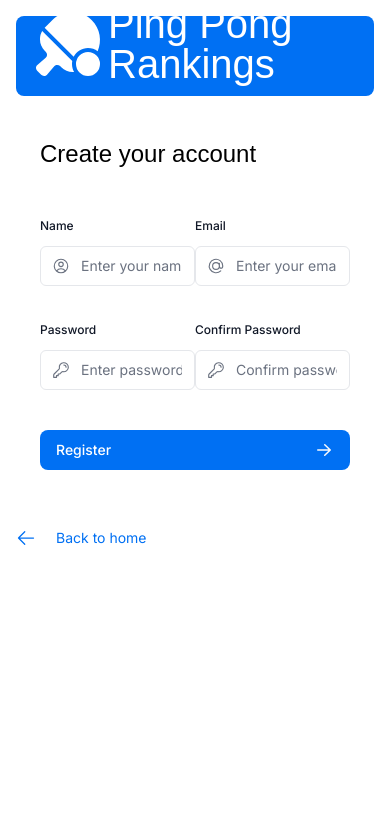
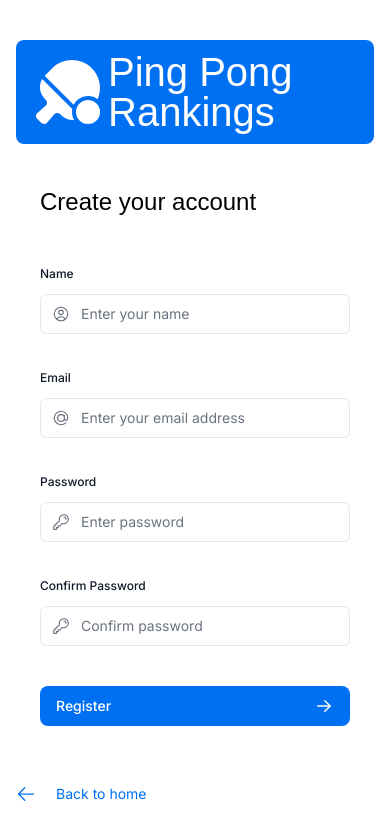
Before and after one commit to NatosenniK/Ping-Pong-Next-JS, a Next.js app in the folder nextjs-dashboard/: page /register in a window 390 px wide. Shown: the top 840 px of the page. Built offline with nearby package versions, Linux system fonts and the light colour scheme; a web font is replaced by a local one.

Commit message:
Fixing more mobile style issues

```diff
--- a/nextjs-dashboard/app/login/page.tsx
+++ b/nextjs-dashboard/app/login/page.tsx
@@ -9,9 +9,9 @@ export const metadata: Metadata = {
 
 export default function LoginPage() {
   return (
-    <main className="bg-white dark:bg-slate-800 flex items-center justify-center md:h-screen">
+    <main className="bg-white dark:bg-slate-800 flex items-center justify-center h-screen">
       <div className="relative mx-auto flex w-full max-w-[500px] flex-col space-y-2.5 p-4 md:-mt-32">
-        <div className="flex h-20 w-full items-end rounded-lg bg-blue-500 p-3 md:h-36 flex justify-center items-center">
+        <div className="flex h-50 md:h-20 w-full items-end rounded-lg bg-blue-500 p-3 md:h-36 flex justify-center items-center">
           <div className="w-100 text-white">
             <PingPongLogo />
           </div>
--- a/nextjs-dashboard/app/page.tsx
+++ b/nextjs-dashboard/app/page.tsx
@@ -8,7 +8,7 @@ import PingPongLogo from './ui/ping-pong-logo';
 export default function Page() {
   return (
     <main className="bg-white dark:bg-slate-800 flex min-h-screen flex-col p-6">
-      <div className="flex h-20 shrink-0 items-center rounded-lg bg-blue-500 p-4 md:h-52">
+      <div className="flex h-50 md:h-20 shrink-0 items-center rounded-lg bg-blue-500 p-4 md:h-52">
         <PingPongLogo />
       </div>
       <div className="mt-4 flex grow flex-col gap-4 md:flex-row">
--- a/nextjs-dashboard/app/register/page.tsx
+++ b/nextjs-dashboard/app/register/page.tsx
@@ -8,9 +8,9 @@ export const metadata: Metadata = {
 
 export default function LoginPage() {
   return (
-    <main className="bg-white dark:bg-slate-800 flex items-center justify-center md:h-screen">
+    <main className="bg-white dark:bg-slate-800 flex items-center justify-center h-screen">
       <div className="relative mx-auto flex w-full max-w-[600px] flex-col space-y-2.5 p-4 md:-mt-32">
-        <div className="flex h-20 w-full items-end rounded-lg bg-blue-500 p-3 md:h-36">
+        <div className="flex h-50 md:h-20 w-full items-end rounded-lg bg-blue-500 p-3 md:h-36">
           <div className="text-white">
             <PingPongLogo />
           </div>
--- a/nextjs-dashboard/app/ui/register-form.tsx
+++ b/nextjs-dashboard/app/ui/register-form.tsx
@@ -28,7 +28,7 @@ export default function RegisterForm() {
                 Create your account
                 </h1>
                 <div className="w-full">
-                <div className='flex justify-between'>
+                <div className='flex-col flex justify-between md:flex-row'>
                     <div className="mt-4">
                         <label
                         className="mb-3 mt-5 block text-xs font-medium text-gray-900 dark:text-white"
@@ -68,7 +68,7 @@ export default function RegisterForm() {
                         </div>
                     </div>
                 </div>
-                <div className='flex justify-between'>
+                <div className='flex-col flex justify-between md:flex-rowflex justify-between'>
                     <div className="mt-4">
                         <label
                         className="mb-3 mt-5 block text-xs font-medium text-gray-900 dark:text-white"
```
